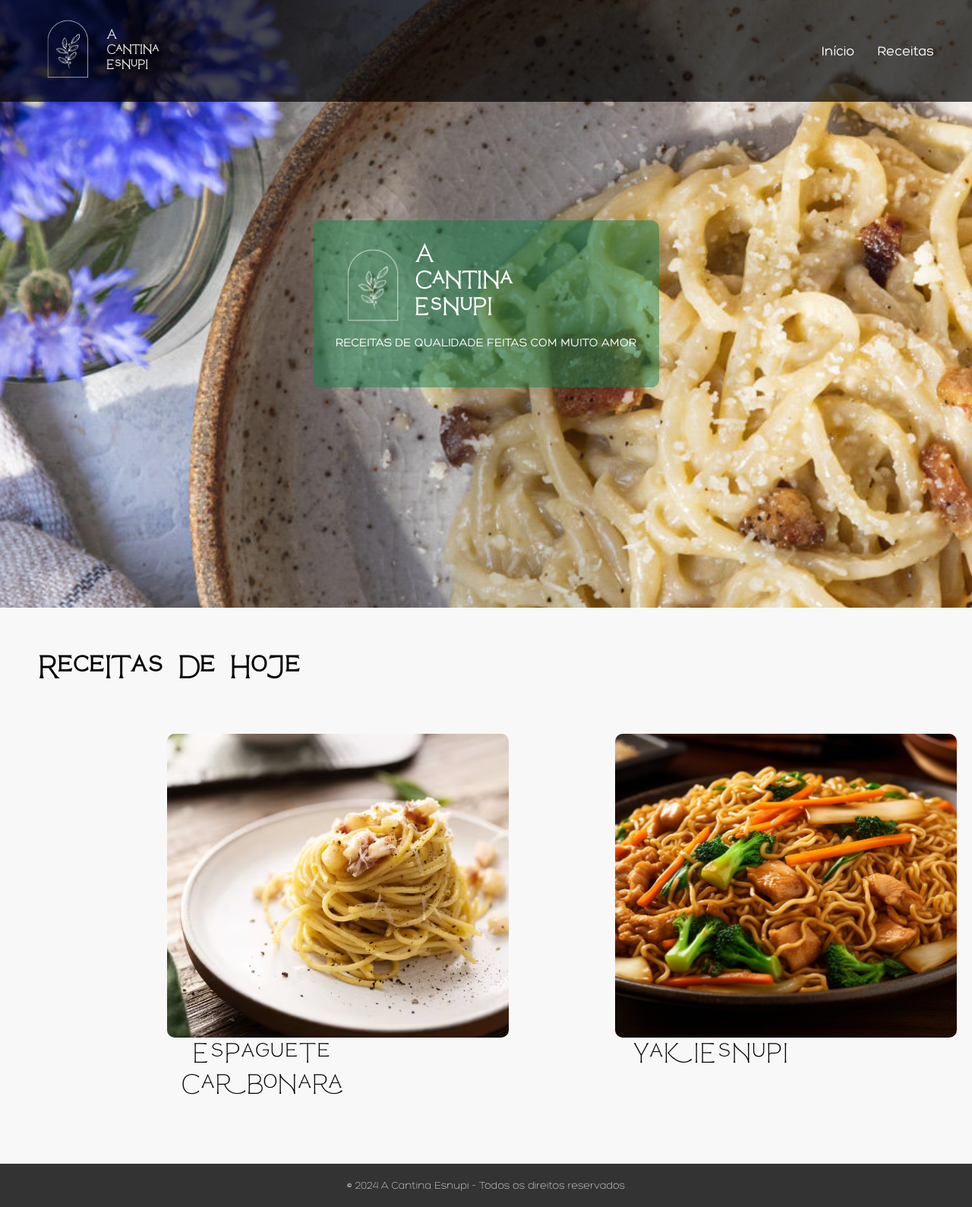
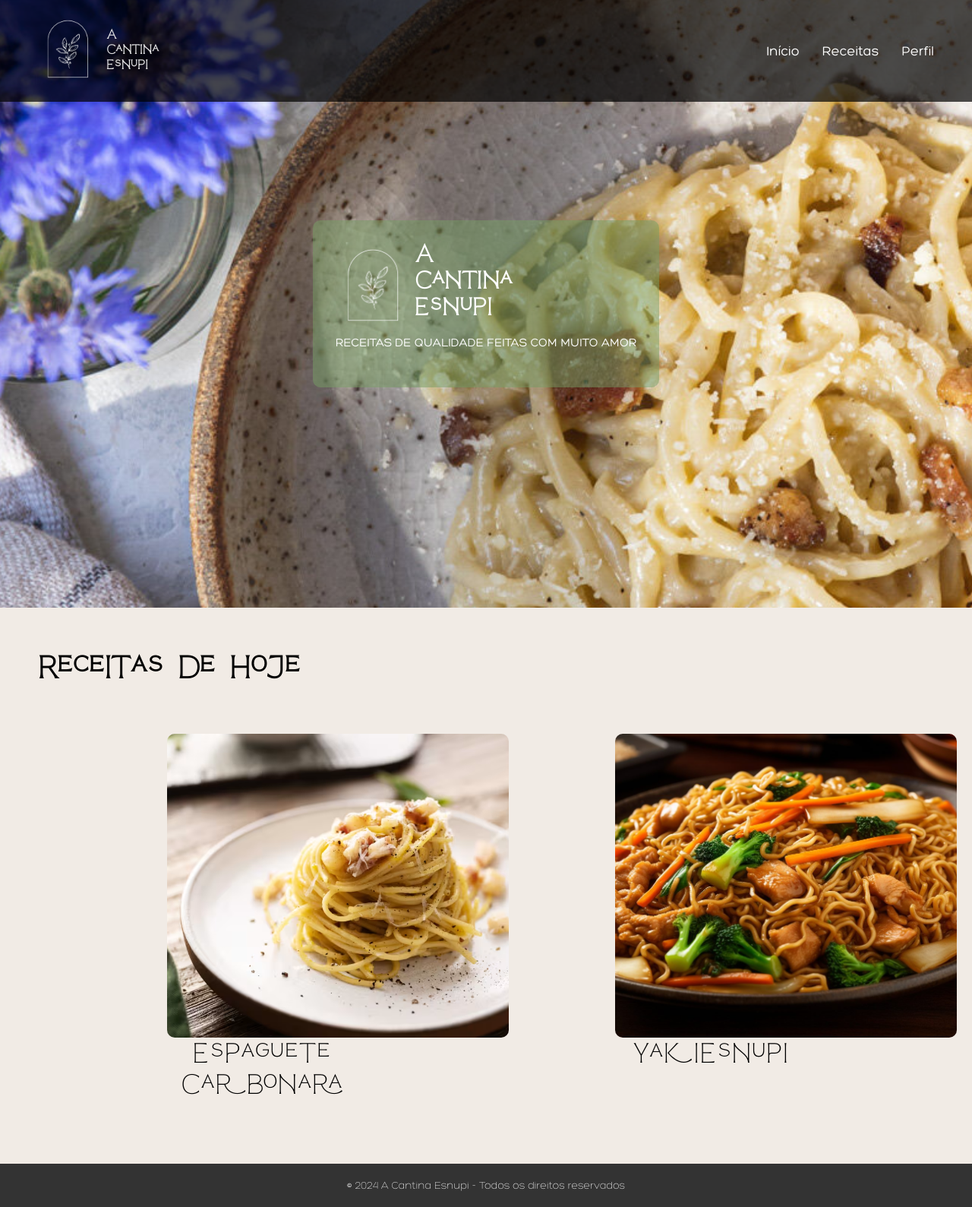
Before and after one commit to SugarForTheP1ll/Prot-tipo-PI-3, a Flask app: page /sucesso in a window 1280 px wide; the page is wider, and only the part inside the window is pictured. Shown: that part at 76% size. Run offline with Flask 3, Linux system fonts and the light colour scheme.

Commit message:
Mais alterações

```diff
--- a/static/home_styles.css
+++ b/static/home_styles.css
@@ -85,7 +85,7 @@ header nav ul li a:hover {
 .logo2 {
     position: absolute;
     color: white;
-    background: rgba(24, 129, 74, 0.5);
+    background: rgba(118, 157, 100, 0.5);
     padding: 30px;
     border-radius: 10px;
     z-index: 2;
@@ -113,8 +113,9 @@ header nav ul li a:hover {
 .receitas {
     text-align: center;
     padding: 60px 50px;
-    background-color: #f8f8f8;
+    background-color: #f1ebe5;
 }
+
 
 .receitas h2 {
     font-size: 36px;
--- a/static/receitas_styles.css
+++ b/static/receitas_styles.css
@@ -28,7 +28,7 @@
 
 body {
     font-family: 'Arial', sans-serif;
-    background-color: #f0f0f0;
+    background-color: #f1ebe5;
     color: #333;
     padding-top: 120px;
 }
@@ -97,14 +97,12 @@ header nav ul li a:hover {
     display: flex;
     justify-content: space-between;
     align-items: center;
-    background-color: #eee;
+    background-color: #b3ca84;
     padding: 20px;
-    border-radius: 10px;
 }
 
 .banner img {
     width: 50%;
-    border-radius: 5px;
 }
 
 .receita-info {
--- a/templates/detalhe_carbonara.html
+++ b/templates/detalhe_carbonara.html
@@ -16,6 +16,7 @@
             <ul>
                 <li><a href="{{ url_for('login') }}">Início</a></li>
                 <li><a href="#">Receitas</a></li>
+                <li><a href="/cadastro">Perfil</a></li>
             </ul>
         </nav>
     </header>
--- a/templates/detalhe_receita.html
+++ b/templates/detalhe_receita.html
@@ -18,6 +18,7 @@
             <ul>
                 <li><a href="{{ url_for('login') }}">Início</a></li>
                 <li><a href="#">Receitas</a></li>
+                <li><a href="/cadastro">Perfil</a></li>
             </ul>
         </nav>
     </header>
--- a/templates/home.html
+++ b/templates/home.html
@@ -17,12 +17,14 @@
         <nav>
             <ul>
                 <li><a href="#">Início</a></li>
-                <li><a href="#">Receitas</a></li>
+                <li><a href="#receitas-section">Receitas</a></li>
+                <li><a href="/cadastro">Perfil</a></li>
             </ul>
         </nav>
     </header>
 
     <main>
+
         <section class="banner">
             <div class="logo2">
                 <img src="../static/img/imagem_2024-09-29_160851802-removebg-preview.png" alt="Logo">
@@ -33,17 +35,16 @@
             </div>
 
             </section>
-
-        <section class="receitas">
+            <section  id="receitas-section" class="receitas">
                 <h2>Receitas de Hoje</h2>
                 <div class="receita-container">
                     <div class="receita">
                         <img src="../static/img/cb5051204f4a4525c8b013c16418ae2904e737b7.avif" alt="Receita 1">
-                    <a href="/carbonara">Espaguete Carbonara</a>
+                        <p><a href="/carbonara">Espaguete Carbonara</a></p>
                     </div>
                     <div class="receita">
                         <img src="../static/img/Receitas-de-Yakisoba-conheca-duas-opcoes-Foto-de-um-prato-de-yakisoba-Atacadao.jpg" alt="Receita 2">
-                    <a href="/receita">YakiEsnupi</a>
+                    <p><a href="/receita">YakiEsnupi</a></p>
                     </div>
                 </div>
             </section>
--- a/templates/login.html
+++ b/templates/login.html
@@ -23,7 +23,7 @@
                 <label for="senha">Senha:</label>
                 <input type="password" id="senha" name="senha" required>
 
-                <button type="submit">Entrar</button>
+                <button type="submit" href="/sucesso">Entrar</button>
             </form>
             <p>Não tem uma conta? <a href="/cadastro">Registre-se</a></p>
             <p><a href="/sucesso">Entrar sem uma conta</a></p>
```
Also changed, not shown: 1 other file. Lines whose indentation alone changed are shown as unchanged.
